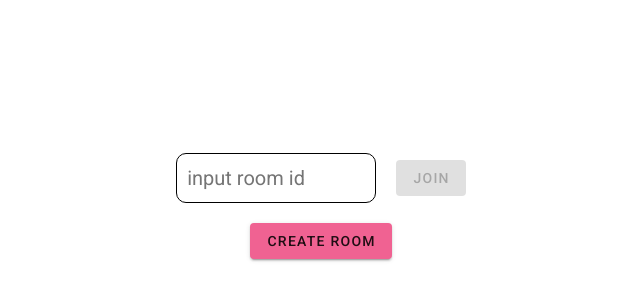
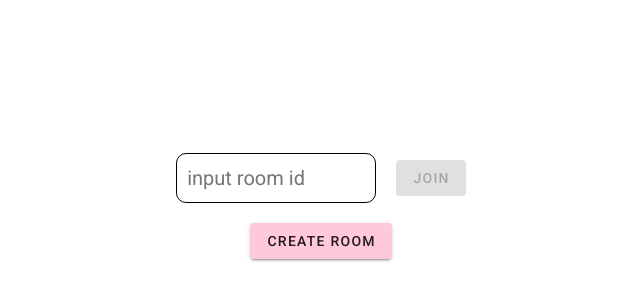
Before and after one commit to macaroni10y/planning-poker-front, a Nuxt app: page /top in a window 1280 px wide. Shown: the part 194-494 px from the top of the page, without its empty margins (319-959 px from the left). Built offline with nearby package versions, Linux system fonts and the light colour scheme.

Commit message:
refactor

```diff
--- a/pages/top.vue
+++ b/pages/top.vue
@@ -4,7 +4,7 @@
         <input class="c-input" placeholder="input room id" type="text" v-model="roomId">
         <v-btn color="pink-lighten-2" :disabled="!roomId" size="x-large" @click="joinRoom">join</v-btn>
     </div>
-        <v-btn color="#F06292" @click="createRoom">create room</v-btn>
+        <v-btn color="#FFC8DCFF" @click="createRoom">create room</v-btn>
   </div>
 </template>
 
@@ -25,7 +25,7 @@ export default {
       this.$router.push(`/rooms/${this.roomId}`);
     },
     createRoom() {
-      this.$router.push(`/rooms/${Math.random().toString(32).substring(2)}`);
+      this.$router.push(`/rooms/${Math.random().toString(32).substring(6)}`);
     }
   },
 }
```
